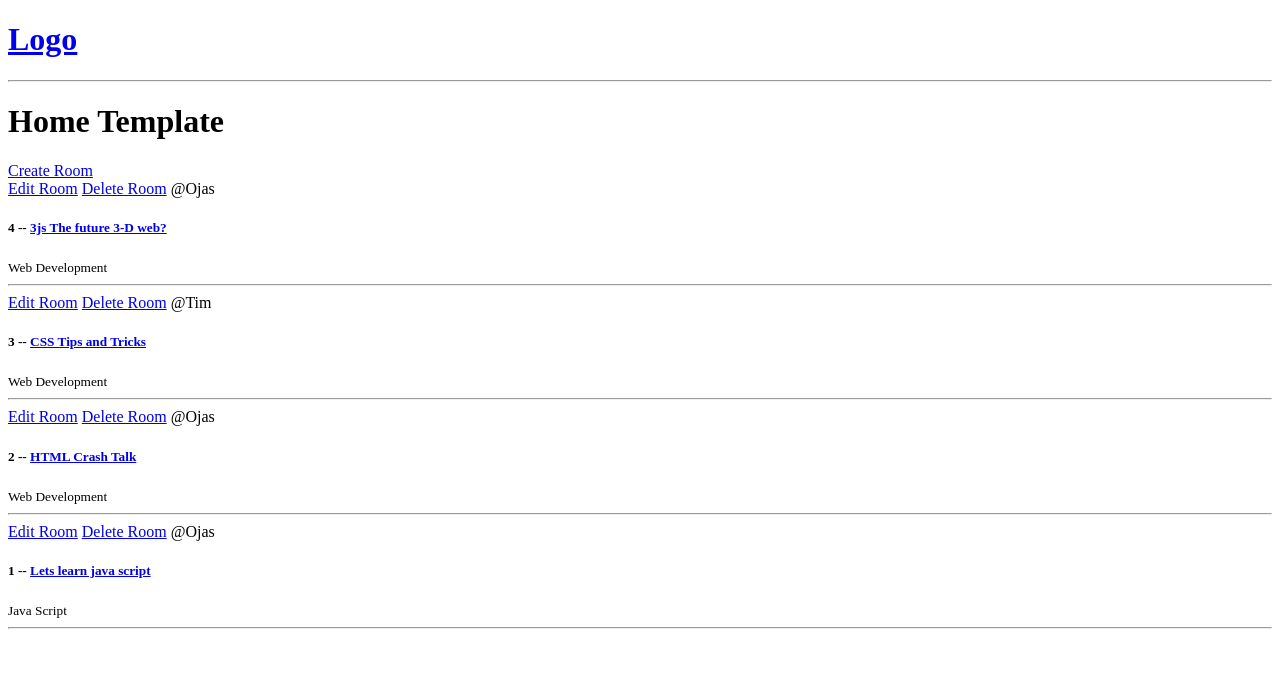
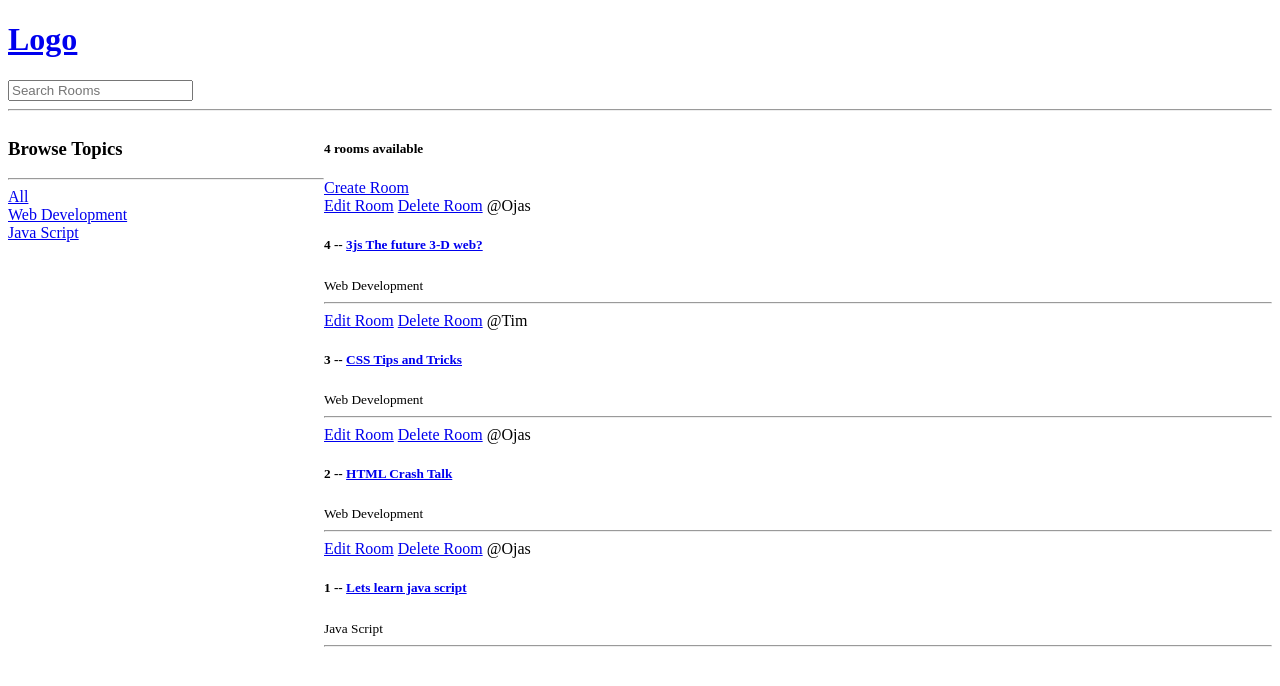
Before and after one commit to HelloOjasMutreja/Study-Room-Model, a Django app: page / in a window 1280 px wide. Shown: the top 686 px of the page. Run offline with Django 4.2, Linux system fonts and the light colour scheme; data comes from the database, SQL or seed files in the repository.

Commit message:
Search Setup

```diff
--- a/base/templates/base/home.html
+++ b/base/templates/base/home.html
@@ -2,14 +2,39 @@
 
 {% block content %}
 
-<h1>Home Template</h1>
+<style>
+    .home-container{
+        display: grid;
+        grid-template-columns: 1fr 3fr;
+    }
+</style>
 
 
-<div class="">
+
+<div class="home-container">
+
+    <div>
+        <h3>Browse Topics</h3>
+        <hr>
+
+        <div>
+            <a href="{% url 'home' %}">All</a>
+        </div>
+
+        {% for topic in topics %}
+            <div>
+                <a href="{% url 'home' %}?q={{topic}}">{{topic}}</a>
+            </div>
+        {% endfor %}
+    </div>
+
+    <div>
+        <h5>{{room_count}} rooms available</h5>
         <a href="{% url 'create-room' %}">Create Room</a>
-    <div class="">
+
+        <div>
             {% for room in rooms %}
-            <div class="">
+                <div>
                     <a href="{% url 'update-room' room.id %}">Edit Room</a>
                     <a href="{% url 'delete-room' room.id %}">Delete Room</a>
                     <span>@{{room.host.username}}</span>
@@ -20,5 +45,6 @@
             {% endfor %}
         </div>
     </div>
+</div>
 
 {% endblock content %}
--- a/base/views.py
+++ b/base/views.py
@@ -1,6 +1,7 @@
 from django.shortcuts import render, redirect
+from django.db.models import Q
 from django.http import HttpResponse
-from .models import Room
+from .models import Room, Topic
 from .forms import RoomForm
 
 # Create your views here.
@@ -12,9 +13,19 @@ from .forms import RoomForm
 # ]
 
 def home(request):
-    rooms = Room.objects.all()
-    context = {'rooms': rooms}
-    return render(request, 'base/home.html', {'rooms': rooms})
+    q = request.GET.get('q') if request.GET.get('q') != None else ''
+
+    rooms = Room.objects.filter(
+        Q(topic__name__icontains=q) |
+        Q(name__icontains=q) |
+        Q(description__icontains=q)
+        )
+
+    topics = Topic.objects.all()
+    room_count = rooms.count()
+
+    context = {'rooms': rooms, 'topics': topics, 'room_count': room_count}
+    return render(request, 'base/home.html', context)
 
 # end def
 def room(request, pk):
--- a/templates/navbar.html
+++ b/templates/navbar.html
@@ -2,4 +2,8 @@
     <h1>Logo</h1>
 </a>
 
+<form method="GET" action="{% url 'home' %}">
+    <input type="text" name="q" placeholder="Search Rooms" />
+</form>
+
 <hr>
```
Lines whose indentation alone changed are shown as unchanged.
